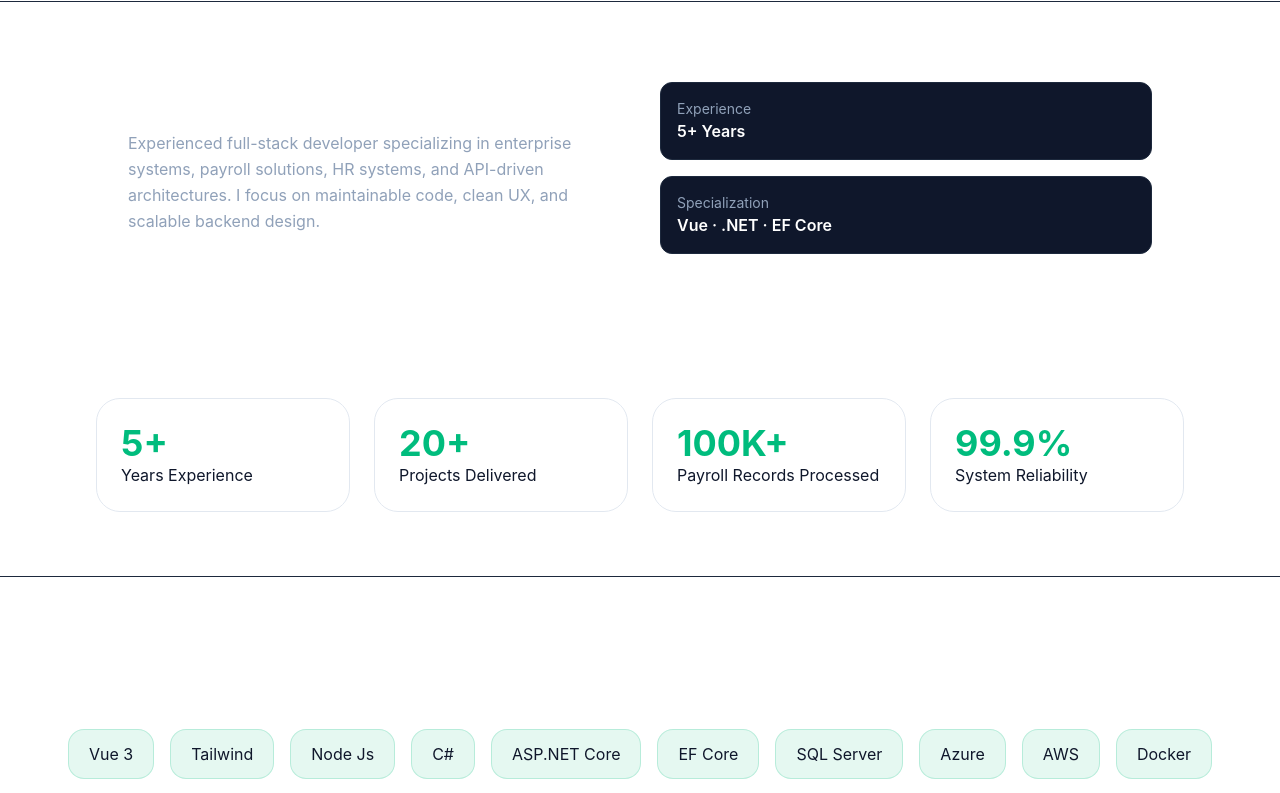
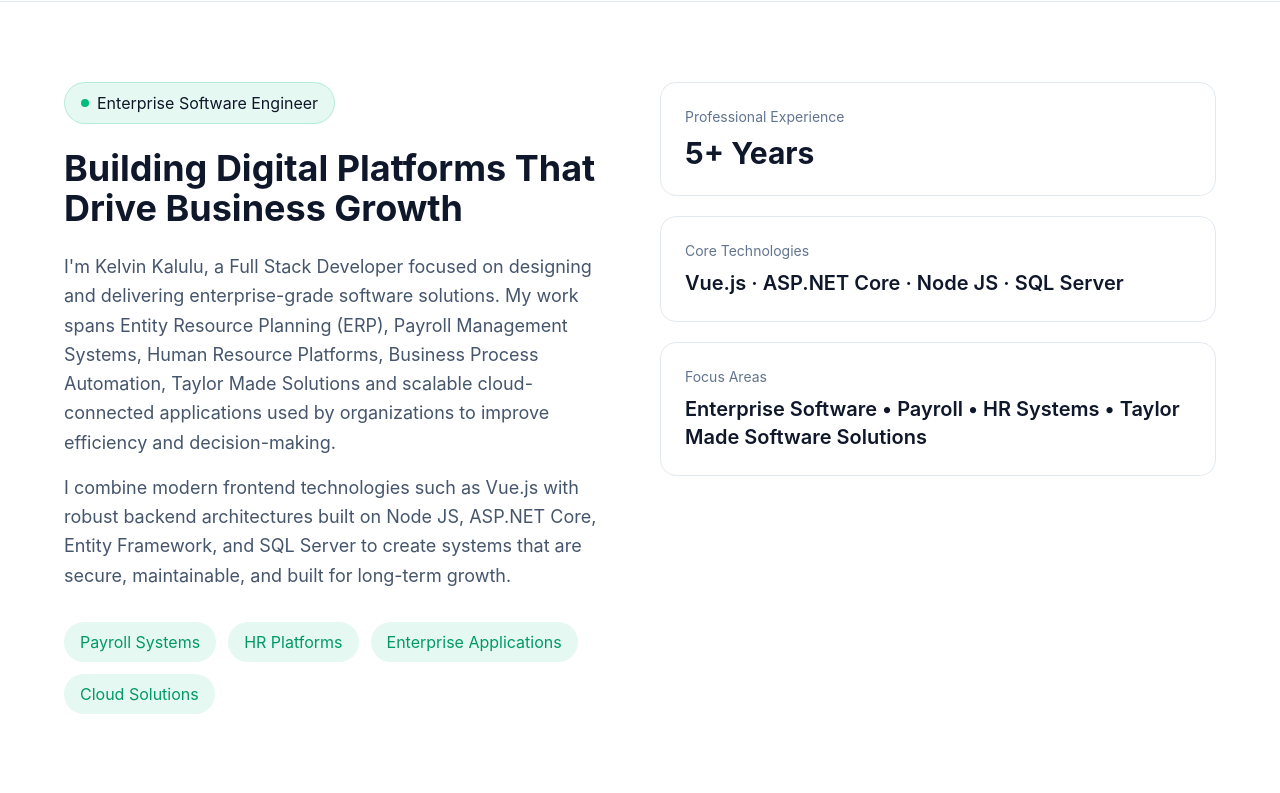
Before and after one commit to kelvinkalulu/Developers-Portfolio, a Vue app in the folder web.client.portfolio/: page /#/home in a window 1280 px wide. Shown: the part 800-1593 px from the top of the page. Built offline with nearby package versions, Linux system fonts and the light colour scheme.

Commit message:
- updates the about section to make it more comprehesive

```diff
--- a/web.client.portfolio/src/components/Portfolio.vue
+++ b/web.client.portfolio/src/components/Portfolio.vue
@@ -92,26 +92,84 @@
     </section>
 
     <!-- ABOUT -->
-    <section data-aos="zoom-in" id="about" class="px-8 py-20 border-t border-slate-800">
-      <div class="max-w-5xl mx-auto grid md:grid-cols-2 gap-10">
+    <section data-aos="zoom-in" id="about" class="px-8 py-20 border-t border-slate-200 dark:border-slate-800">
+      <div class="max-w-6xl mx-auto grid md:grid-cols-2 gap-10">
         <div>
-          <h3 class="text-2xl font-semibold text-white">About Me</h3>
-          <p class="mt-4 text-slate-400 leading-relaxed">
-            Experienced full-stack developer specializing in enterprise systems, payroll solutions,
-            HR systems, and API-driven architectures. I focus on maintainable code, clean UX, and
-            scalable backend design.
+          <div
+            class="inline-flex items-center gap-2 px-4 py-2 rounded-full bg-emerald-500/10 border border-emerald-500/20 mb-6"
+          >
+            <span class="w-2 h-2 rounded-full bg-emerald-500"></span>
+            Enterprise Software Engineer
+          </div>
+
+          <h3 class="text-4xl font-bold text-slate-900 dark:text-white">
+            Building Digital Platforms That Drive Business Growth
+          </h3>
+
+          <p class="mt-6 text-lg text-slate-600 dark:text-slate-400 leading-relaxed">
+            I'm Kelvin Kalulu, a Full Stack Developer focused on designing and delivering
+            enterprise-grade software solutions. My work spans Entity Resource Planning (ERP), Payroll Management Systems, Human
+            Resource Platforms, Business Process Automation, Taylor Made Solutions and scalable cloud-connected
+            applications used by organizations to improve efficiency and decision-making.
           </p>
+
+          <p class="mt-4 text-lg text-slate-600 dark:text-slate-400 leading-relaxed">
+            I combine modern frontend technologies such as Vue.js with robust backend architectures
+            built on Node JS, ASP.NET Core, Entity Framework, and SQL Server to create systems that are
+            secure, maintainable, and built for long-term growth.
+          </p>
+
+          <div class="flex flex-wrap gap-3 mt-8">
+            <span
+              class="px-4 py-2 rounded-full bg-emerald-500/10 text-emerald-600 dark:text-emerald-400"
+            >
+              Payroll Systems
+            </span>
+
+            <span
+              class="px-4 py-2 rounded-full bg-emerald-500/10 text-emerald-600 dark:text-emerald-400"
+            >
+              HR Platforms
+            </span>
+
+            <span
+              class="px-4 py-2 rounded-full bg-emerald-500/10 text-emerald-600 dark:text-emerald-400"
+            >
+              Enterprise Applications
+            </span>
+
+            <span
+              class="px-4 py-2 rounded-full bg-emerald-500/10 text-emerald-600 dark:text-emerald-400"
+            >
+              Cloud Solutions
+            </span>
+          </div>
         </div>
 
-        <div class="space-y-4">
-          <div class="p-4 bg-slate-900 rounded-xl border border-slate-800">
-            <p class="text-sm text-slate-400">Experience</p>
-            <p class="text-white font-semibold">5+ Years</p>
+        <div class="space-y-5">
+          <div
+            class="p-6 rounded-2xl backdrop-blur-xl bg-white/60 dark:bg-slate-900/60 border border-slate-200 dark:border-slate-800"
+          >
+            <p class="text-sm text-slate-500">Professional Experience</p>
+            <p class="mt-2 text-3xl font-bold text-slate-900 dark:text-white">5+ Years</p>
           </div>
 
-          <div class="p-4 bg-slate-900 rounded-xl border border-slate-800">
-            <p class="text-sm text-slate-400">Specialization</p>
-            <p class="text-white font-semibold">Vue · .NET · EF Core</p>
+          <div
+            class="p-6 rounded-2xl backdrop-blur-xl bg-white/60 dark:bg-slate-900/60 border border-slate-200 dark:border-slate-800"
+          >
+            <p class="text-sm text-slate-500">Core Technologies</p>
+            <p class="mt-2 text-xl font-semibold text-slate-900 dark:text-white">
+              Vue.js · ASP.NET Core ·  Node JS · SQL Server
+            </p>
+          </div>
+
+          <div
+            class="p-6 rounded-2xl backdrop-blur-xl bg-white/60 dark:bg-slate-900/60 border border-slate-200 dark:border-slate-800"
+          >
+            <p class="text-sm text-slate-500">Focus Areas</p>
+            <p class="mt-2 text-xl font-semibold text-slate-900 dark:text-white">
+              Enterprise Software • Payroll • HR Systems • Taylor Made Software Solutions
+            </p>
           </div>
         </div>
       </div>
@@ -150,8 +208,10 @@
     </section>
 
     <!-- SKILLS -->
-    <section data-aos="zoom-in" id="skills" class="px-8 py-20 border-t border-slate-800">
-      <h3 class="text-2xl font-semibold text-white text-center">Technical Skills</h3>
+    <section data-aos="zoom-in" id="skills" class="px-8 py-20 border-t border-slate-200 dark:border-slate-800">
+      <h3 class="text-2xl font-semibold text-slate-900 dark:text-white text-center">
+        Technical Skills
+      </h3>
 
       <div class="flex flex-wrap gap-4 justify-center mt-10">
         <span
@@ -163,7 +223,7 @@
             'ASP.NET Core',
             'EF Core',
             'SQL Server',
-  'Azure',
+            'Azure',
             'AWS',
             'Docker',
             'REST APIs',
@@ -182,8 +242,10 @@
     </section>
 
     <!-- PROJECTS -->
-    <section data-aos="fade-right" id="projects" class="px-8 py-20 border-t border-slate-800">
-      <h3 class="text-2xl font-semibold text-white text-center">Featured Projects</h3>
+    <section data-aos="fade-right" id="projects" class="px-8 py-20 border-t border-slate-200 dark:border-slate-800">
+      <h3 class="text-2xl font-semibold text-slate-900 dark:text-white text-center">
+        Featured Projects
+      </h3>
 
       <div class="grid md:grid-cols-3 max-w-6xl mx-auto gap-8 mt-12">
         <div
```
